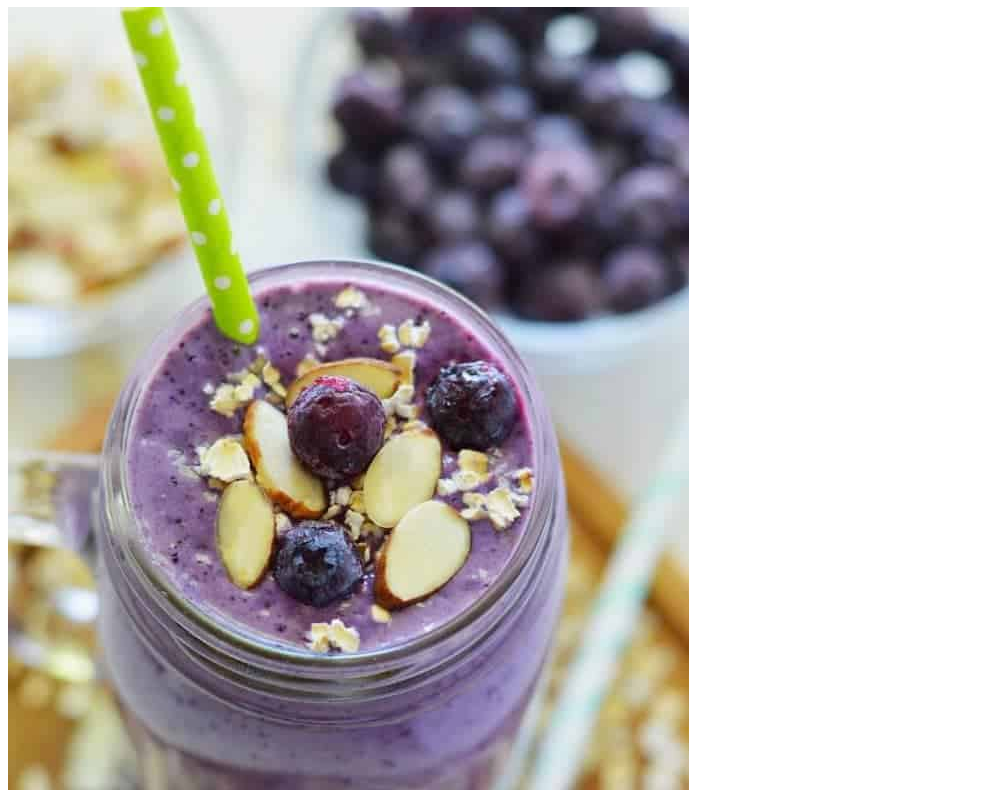
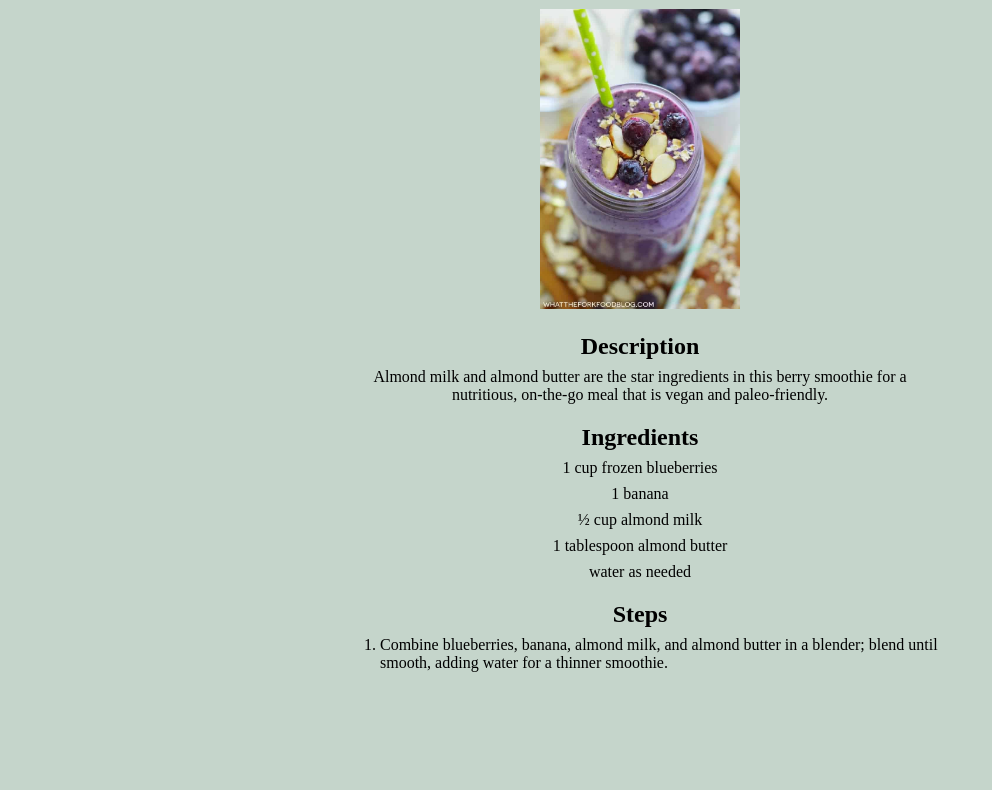
Before and after one commit to jaredmates/odin-recipes, a plain HTML site: page Recipes/berrysmoothie.html in a window 1280 px wide. Shown: the part 73-863 px from the top of the page, without its empty margins (0-992 px from the left). After the commit the page ends 800 px from the top, so only its background shows below. Drawn offline with Linux system fonts and the light colour scheme.

Commit message:
added styles to page

```diff
--- a/Recipes/berrysmoothie.html
+++ b/Recipes/berrysmoothie.html
@@ -5,17 +5,18 @@
     <meta http-equiv="X-UA-Compatible" content="IE=edge" />
     <meta name="viewport" content="width=device-width, initial-scale=1.0" />
     <title>Almond Berry Smoothie</title>
+    <link rel="stylesheet" href="../styles.css" />
   </head>
   <body>
     <h1>Almond Berry Smoothie</h1>
-    <img src="berrysmoothie.jpg" alt="" />
-    <h2>"Description</h2>
+    <img src="berrysmoothie.jpg" alt="" class="smoothie-image" />
+    <h2>Description</h2>
     <p>
       Almond milk and almond butter are the star ingredients in this berry
       smoothie for a nutritious, on-the-go meal that is vegan and
       paleo-friendly.
     </p>
-    <h2>"Ingredients</h2>
+    <h2>Ingredients</h2>
     <ul>
       <li>1 cup frozen blueberries</li>
 
@@ -28,7 +29,7 @@
       <li>water as needed</li>
     </ul>
 
-    <h2>"Steps"</h2>
+    <h2>Steps</h2>
     <ol>
       <li>
         Combine blueberries, banana, almond milk, and almond butter in a
--- a/styles.css
+++ b/styles.css
@@ -0,0 +1,59 @@
+* {
+  box-sizing: border-box;
+}
+
+body {
+  background-color: #c5d5cb;
+  width: 600px;
+  margin: 0 auto;
+}
+
+h1 {
+  text-align: center;
+  margin-bottom: 1.5rem;
+}
+
+h2 {
+  text-align: center;
+  margin-bottom: 0;
+}
+
+p {
+  margin: 0.5rem 0;
+  text-align: center;
+}
+
+ul {
+  display: flex;
+  flex-direction: column;
+  align-items: center;
+  padding: 0;
+  gap: 0.5rem;
+  list-style-type: none;
+  margin-top: 0.5rem;
+}
+
+ol {
+  margin-top: 0.5rem;
+}
+
+a {
+  text-decoration: none;
+}
+
+a:hover {
+  text-decoration: underline;
+}
+
+img {
+  width: 100%;
+  height: auto;
+  max-width: 50%;
+  display: block;
+  margin: 1.5rem auto;
+}
+
+.smoothie-image {
+  width: auto;
+  max-height: 300px;
+}
```
Also changed, not shown: Recipes/deviledeggs.html (+4 -3 lines), Recipes/hashbrowns.html (+4 -3 lines), index.html (+7 -2 lines).
